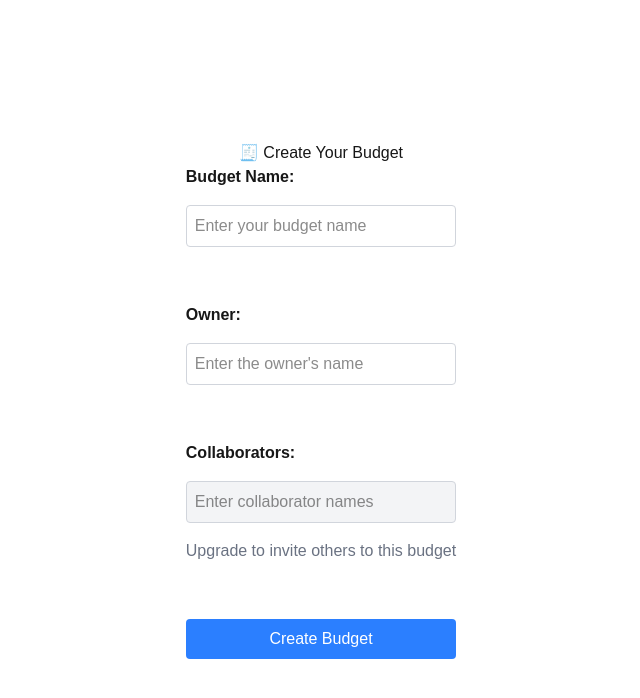
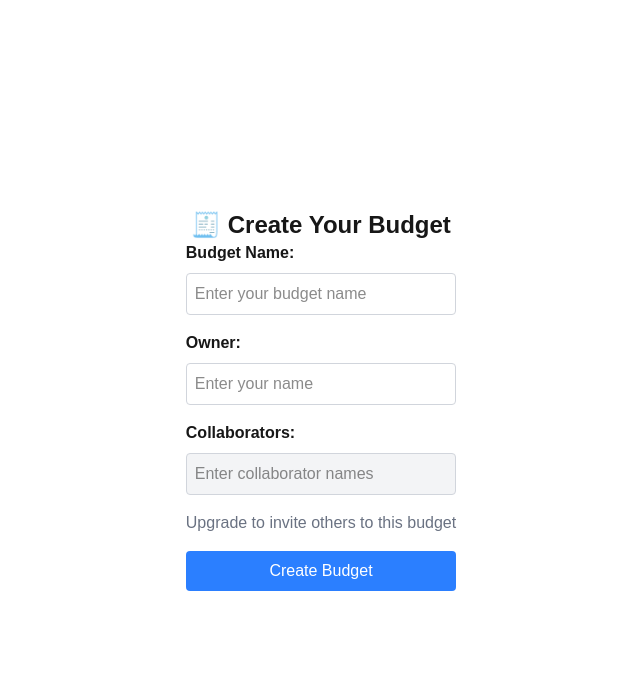
Before and after one commit to Bernard-Calma/spentrace, a Next.js app: page /demo/create-budget in a window 1280 px wide. Shown: the top 698 px of the page, without its empty margins (319-959 px from the left). Built offline with nearby package versions, Linux system fonts and the light colour scheme.

Commit message:
feat(Components): Common
Create common folder for common components

Create LabelInputComponent

```diff
--- a/app/demo/create-budget/page.tsx
+++ b/app/demo/create-budget/page.tsx
@@ -1,42 +1,37 @@
+import LabelInput from "@/common/LabelInput";
 import React from "react";
 
 function CreateBudgetPage() {
   return (
     <div className="flex min-h-screen flex-col items-center justify-center p-24">
-      <h2>🧾 Create Your Budget</h2>
+      <h2 className="text-2xl font-bold">🧾 Create Your Budget</h2>
       <form action="" className="flex flex-col gap-4">
-        <label htmlFor="budgetName" className="font-semibold">
-          Budget Name:
-        </label>
-        <input
-          className="border border-gray-300 rounded p-2"
+        <LabelInput
           type="text"
-          id="budgetName"
+          htmlFor="budgetName"
+          text="Budget Name:"
+          name="budgetName"
           placeholder="Enter your budget name"
         />
-        <br />
-        <label htmlFor="owner" className="font-semibold">
-          Owner:
-        </label>
-        <input
-          className="border border-gray-300 rounded p-2"
+
+        <LabelInput
           type="text"
-          id="owner"
-          placeholder="Enter the owner's name"
+          htmlFor="owner"
+          text="Owner:"
+          name="owner"
+          placeholder="Enter your name"
         />
-        <br />
-        <label htmlFor="collaborators" className="font-semibold">
-          Collaborators:
-        </label>
-        <input
-          className="border border-gray-300 rounded p-2 disabled:bg-gray-100"
+
+        <LabelInput
           type="text"
-          id="collaborators"
+          htmlFor="collaborators"
+          text="Collaborators:"
+          name="collaborators"
           placeholder="Enter collaborator names"
           disabled
         />
         <p className="text-gray-500">Upgrade to invite others to this budget</p>
-        <br />
+
         <button
           type="submit"
           className="bg-blue-500 text-white rounded p-2 hover:bg-blue-600 transition-colors"
--- /dev/null
+++ b/common/LabelInput.tsx
@@ -0,0 +1,42 @@
+import React from "react";
+
+interface LabelInputProps {
+  type: string;
+  htmlFor: string;
+  text: string;
+  name: string;
+  placeholder: string;
+  value?: string;
+  disabled?: boolean;
+}
+
+const LabelInput = ({
+  type,
+  htmlFor,
+  text,
+  name,
+  placeholder,
+  value,
+  disabled,
+}: LabelInputProps) => {
+  return (
+    <div className="flex flex-col gap-2">
+      <label htmlFor={htmlFor} className="font-semibold">
+        {text}
+      </label>
+      <input
+        className={`border border-gray-300 rounded p-2 ${
+          disabled ? "disabled:bg-gray-100" : ""
+        }`}
+        type={type}
+        id={htmlFor}
+        name={name}
+        placeholder={placeholder}
+        defaultValue={value}
+        disabled={disabled}
+      />
+    </div>
+  );
+};
+
+export default LabelInput;
--- /dev/null
+++ b/common/index.js
@@ -0,0 +1,3 @@
+import LabelInput from "./LabelInput";
+
+export { LabelInput };
```
